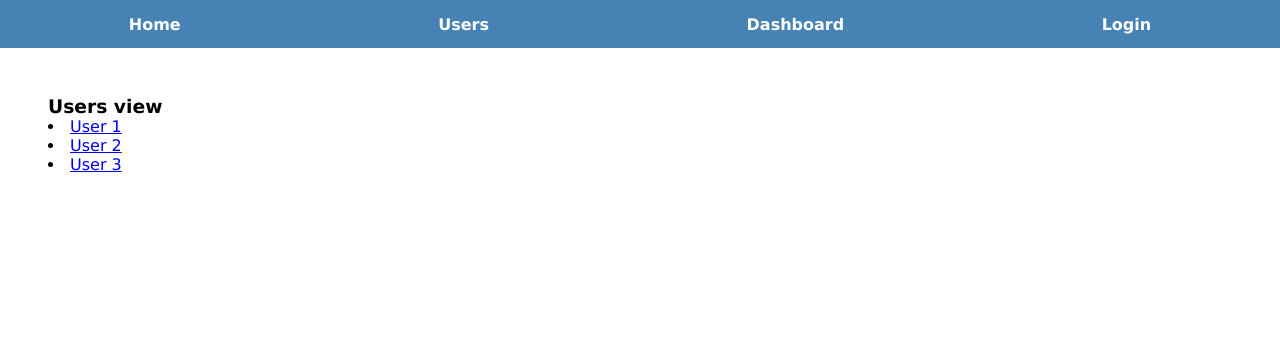
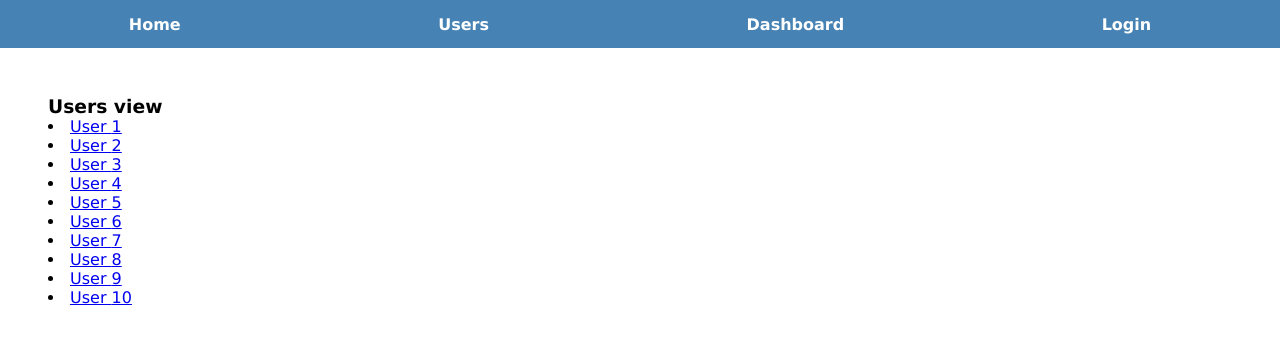
Before and after one commit to ethien-salinas/2020-js-bootcamp, a React (Create React App) app in the folder sesion10/react-admin/: page /user in a window 1280 px wide. Shown: the top 344 px of the page. Built offline with nearby package versions, Linux system fonts and the light colour scheme.

Commit message:
[add] build user's link dynamically

```diff
--- a/sesion10/react-admin/src/view/Users.js
+++ b/sesion10/react-admin/src/view/Users.js
@@ -2,12 +2,15 @@ import React from 'react'
 import { NavLink } from 'react-router-dom'
 
 const Users = () => {
+  const userIdArr = [1, 2, 3, 4, 5, 6, 7, 8, 9, 10]
   return (
     <>
       <h3>Users view</h3>
-      <li><NavLink to="/user/1">User 1</NavLink></li>
-      <li><NavLink to="/user/2">User 2</NavLink></li>
-      <li><NavLink to="/user/3">User 3</NavLink></li>
+      {
+        userIdArr.map((item) => {
+          return <li><NavLink to={`/user/${item}`}>User {item}</NavLink></li>
+        })
+      }
     </>
   )
 
```
